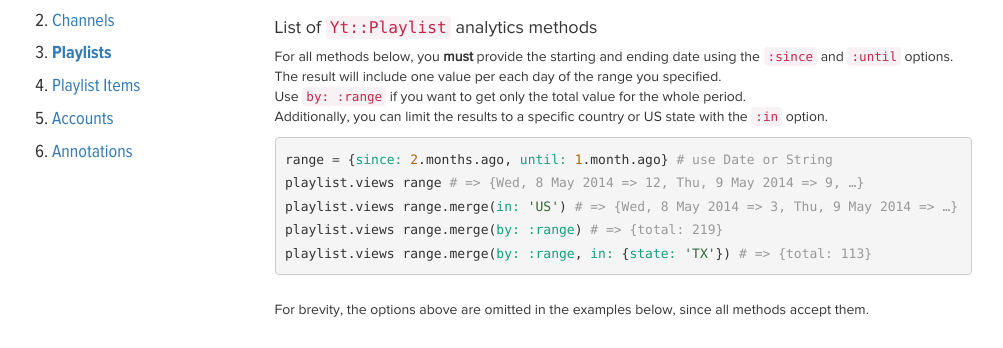
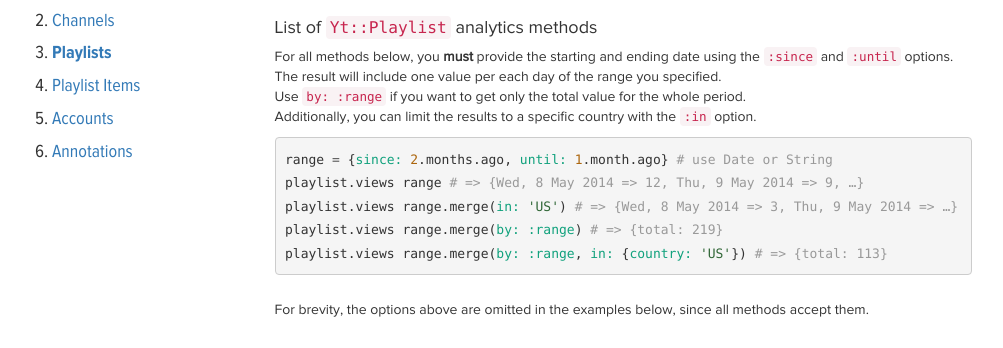
Before and after one commit to nullscreen/yt, a Jekyll site: the page built from playlists.html, in a window 1280 px wide and 900 px high, scrolled down 1428 px. Shown: the part 151-499 px from the top of the window, without its empty margins (138-1141 px from the left). Built offline with Jekyll 4.4.1, drawn with Linux system fonts in a browser that asks for light colours; nearby versions of some CDN libraries; some web fonts are replaced.

Commit message:
Remove docs about state since it's not pushed yet.

```diff
--- a/channels.html
+++ b/channels.html
@@ -131,14 +131,14 @@ channel.earnings since: 3.days.ago
   For all methods below, you <strong>must</strong> provide the starting and ending date using the <code>:since</code> and <code>:until</code> options.<br />
   The result will include one value per each day of the range you specified. <br />
   Use <code>by: :range</code> if you want to get only the total value for the whole period.<br />
-  Additionally, you can limit the results to a specific country or US state with the <code>:in</code> option.
+  Additionally, you can limit the results to a specific country with the <code>:in</code> option.
 </p>
 {% highlight ruby %}
 range = {since: 2.months.ago, until: 1.month.ago} # use Date or String
 channel.views range # => {Wed, 8 May 2014 => 12, Thu, 9 May 2014 => 9, …}
 channel.views range.merge(in: 'US') # => {Wed, 8 May 2014 => 3, Thu, 9 May 2014 => …}
 channel.views range.merge(by: :range) # => {total: 219}
-channel.views range.merge(by: :range, in: {state: 'TX'}) # => {total: 113}
+channel.views range.merge(by: :range, in: {country: 'US'}) # => {total: 113}
 {% endhighlight %}
 <p>
   For brevity, the options above are omitted in the examples below, since all methods accept them.
--- a/playlists.html
+++ b/playlists.html
@@ -89,14 +89,14 @@ playlist.add_video "BPNYv0vd78A"
   For all methods below, you <strong>must</strong> provide the starting and ending date using the <code>:since</code> and <code>:until</code> options.<br />
   The result will include one value per each day of the range you specified. <br />
   Use <code>by: :range</code> if you want to get only the total value for the whole period.<br />
-  Additionally, you can limit the results to a specific country or US state with the <code>:in</code> option.
+  Additionally, you can limit the results to a specific country with the <code>:in</code> option.
 </p>
 {% highlight ruby %}
 range = {since: 2.months.ago, until: 1.month.ago} # use Date or String
 playlist.views range # => {Wed, 8 May 2014 => 12, Thu, 9 May 2014 => 9, …}
 playlist.views range.merge(in: 'US') # => {Wed, 8 May 2014 => 3, Thu, 9 May 2014 => …}
 playlist.views range.merge(by: :range) # => {total: 219}
-playlist.views range.merge(by: :range, in: {state: 'TX'}) # => {total: 113}
+playlist.views range.merge(by: :range, in: {country: 'US'}) # => {total: 113}
 {% endhighlight %}
 <p>
   For brevity, the options above are omitted in the examples below, since all methods accept them.
--- a/videos.html
+++ b/videos.html
@@ -214,14 +214,14 @@ video.earnings since: 3.days.ago
   For all methods below, you <strong>must</strong> provide the starting and ending date using the <code>:since</code> and <code>:until</code> options.<br />
   The result will include one value per each day of the range you specified. <br />
   Use <code>by: :range</code> if you want to get only the total value for the whole period.<br />
-  Additionally, you can limit the results to a specific country or US state with the <code>:in</code> option.
+  Additionally, you can limit the results to a specific country with the <code>:in</code> option.
 </p>
 {% highlight ruby %}
 range = {since: 2.months.ago, until: 1.month.ago} # use Date or String
 video.views range # => {Wed, 8 May 2014 => 12, Thu, 9 May 2014 => 9, …}
 video.views range.merge(in: 'US') # => {Wed, 8 May 2014 => 3, Thu, 9 May 2014 => 6, …}
 video.views range.merge(by: :range) # => {total: 219}
-video.views range.merge(by: :range, in: {state: 'TX'}) # => {total: 113}
+video.views range.merge(by: :range, in: {country: 'US'}) # => {total: 113}
 {% endhighlight %}
 <p>
   For brevity, the options above are omitted in the examples below, since all methods accept them.
```
